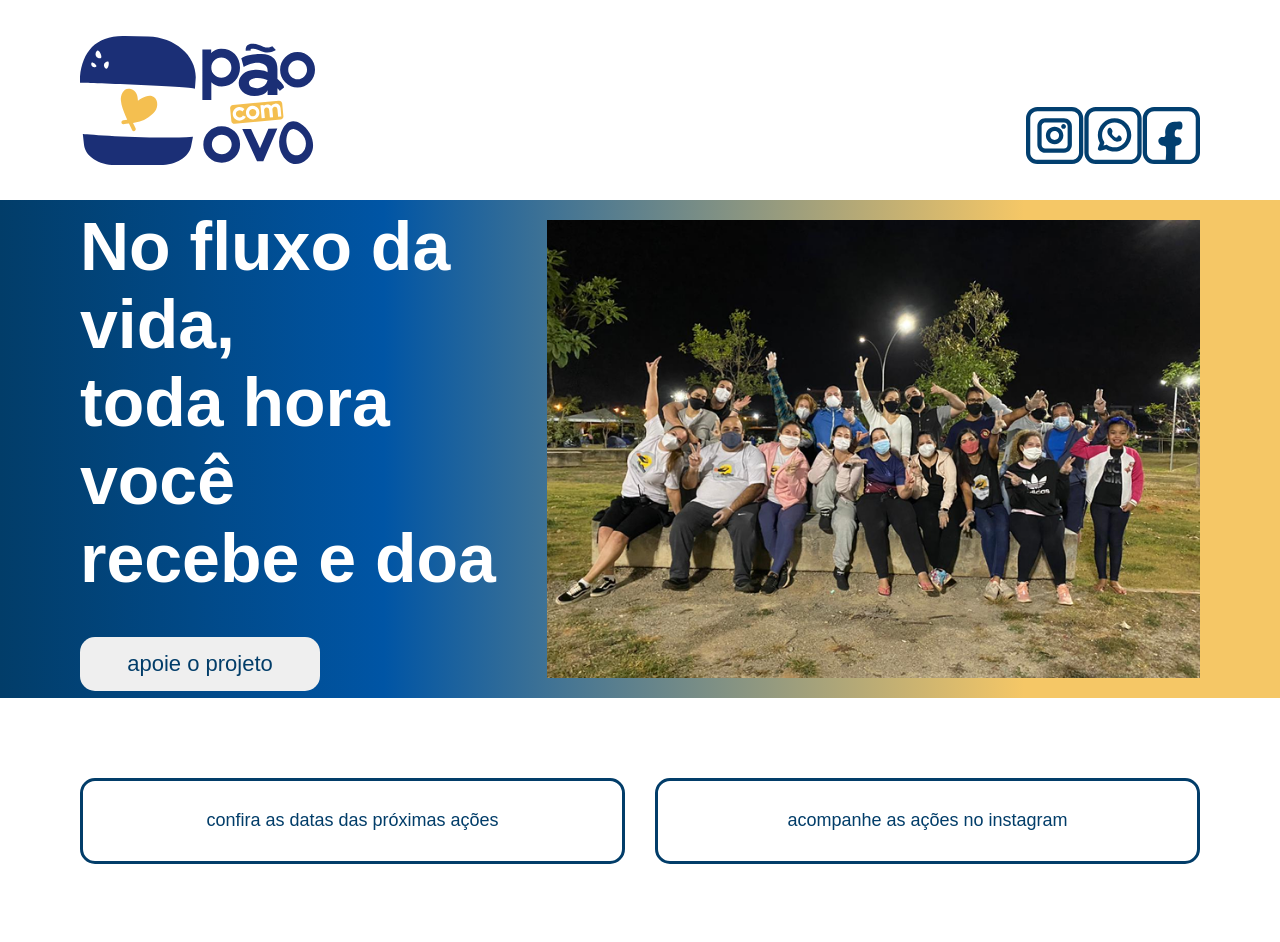
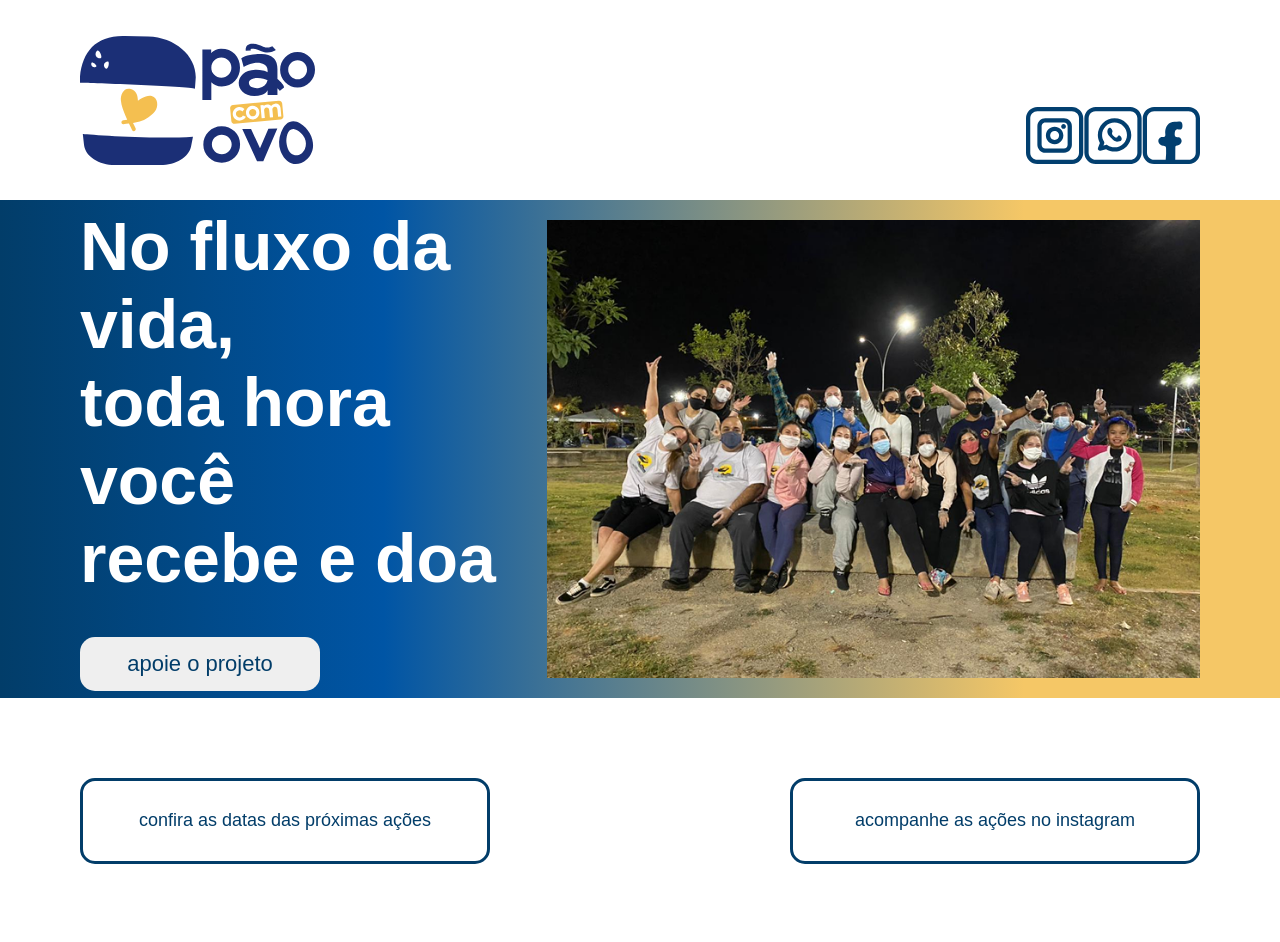
Before and after one commit to guiestrela/PCO, a React (Vite) app: page / in a window 1280 px wide. Shown: the top 942 px of the page. Built offline with nearby package versions, Linux system fonts and the light colour scheme.

Commit message:
style(components): update SectionButton styling
- Adjusted mobile padding
- Increased gap between buttons

```diff
--- a/src/assets/components/SectionButton/index.tsx
+++ b/src/assets/components/SectionButton/index.tsx
@@ -6,9 +6,9 @@ function SectionButton() {
             <DivFlex width="100%" height="100%" alignitems="center"
             justifycontent="center">
 
-                <DivFlex width="1440px" height="100%"  justifycontent="center" alignitems="center" backgroundColor="#FFFFFF" paddingTotal="80px" flexdirectionmob="column" justifycontentmob="center" alignitemsmob="center" gap="10px" paddingTotalmob="20px 0">
+                <DivFlex width="1440px" height="100%"  justifycontent="center" alignitems="center" backgroundColor="#FFFFFF" paddingTotal="80px" flexdirectionmob="column" justifycontentmob="center" alignitemsmob="center" gap="10px" paddingTotalmob="20px 20px">
 
-                <ContainerButton width="100%" justifycontent="space-between" alignitems="center" flexdirectionmob="column" gapmob="30px" gap="30px">
+                <ContainerButton width="100%" justifycontent="space-between" alignitems="center" flexdirectionmob="column" gapmob="30px" gap="300px">
                     <Button justifycontent="center" alignitems="center" borderradius="15px" border="solid 3px #023D69" width="100%" height="86px"
                     fontsize="18px"
                     backgroundColor="transparent" color="#023D69" widthmob="100%"                                        onClick={function (): void {
```
